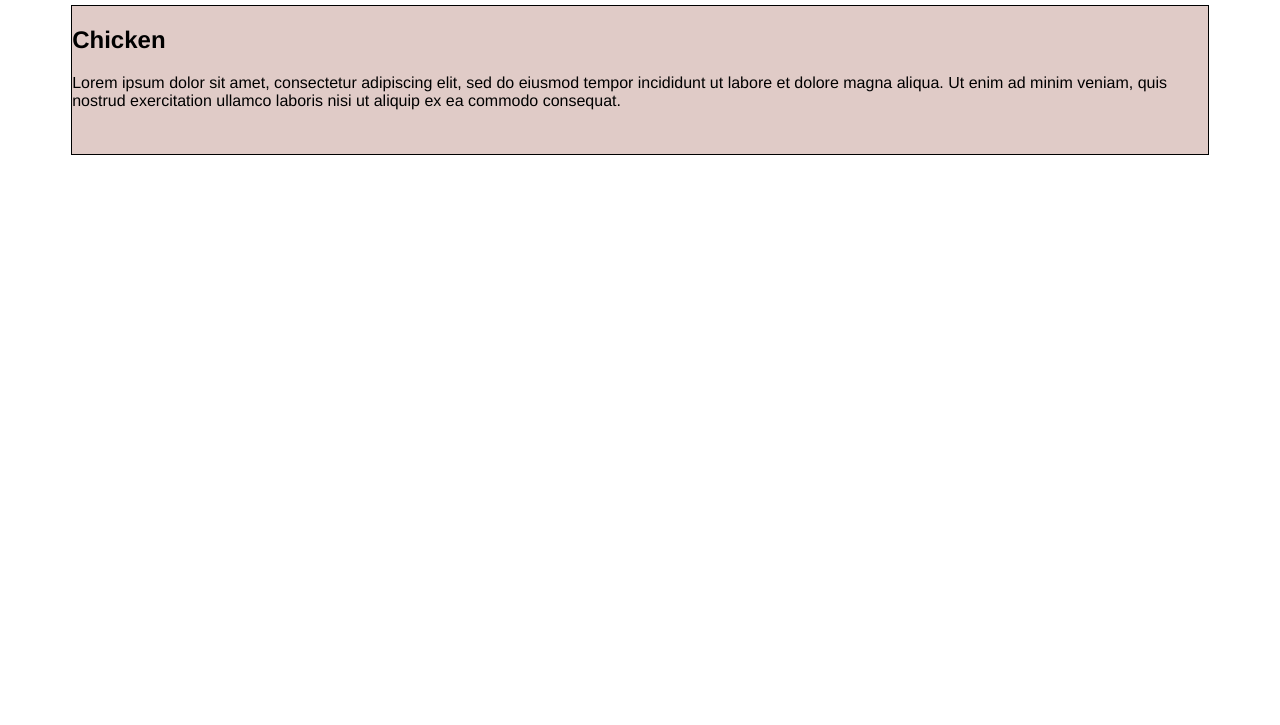
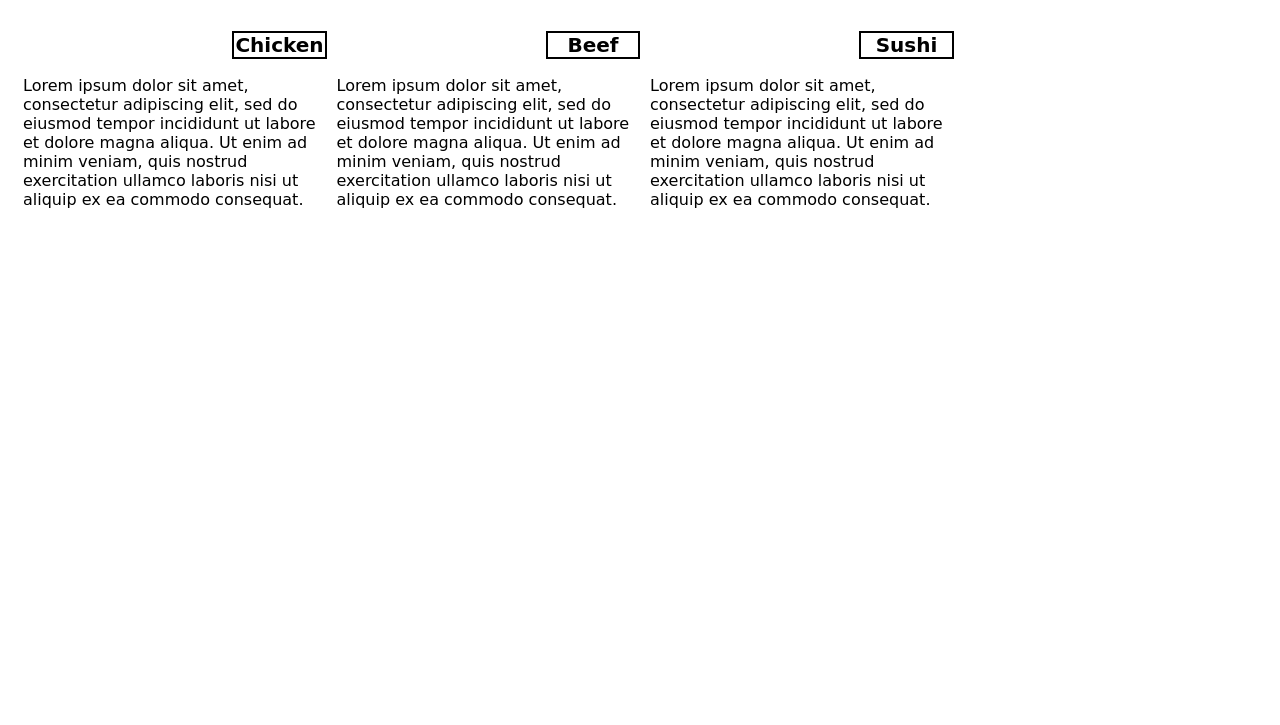
Before and after one commit to rachel-ellis/coursera-test, a plain HTML site: page module2solution/index.html in a window 1280 px wide. Shown: the part 75-800 px from the top of the page. Drawn offline with Linux system fonts and the light colour scheme.

Commit message:
basic styling

```diff
--- a/module2solution/css/style.css
+++ b/module2solution/css/style.css
@@ -1,37 +1,78 @@
 /********** Base styles **********/
 * {
+  font-family: cursive, sans-serif;
   box-sizing: border-box;
 }
 
-section {
-  border: 1px solid black;
-  background-color: #E0CBC7;
-  width: 90%;
-  height: 150px;
-  margin-right: auto;
-  margin-left: auto;
-  font-family: Helvetica;
+h1 {
+  text-align: center;
+  margin-bottom: 25px;
+}
+
+p {
+  margin: 10px;
+  margin-top: 40px;
+  clear: both;
 }
 
 /* Simple Responsive Framework. */
 .row {
   width: 100%;
+  border: 5px;
+  margin-right: auto;
+  margin-left: auto;
+  padding: 5px;
 }
+
+.topright {
+  width: 30%;
+  float: right;
+  font-size: 125%;
+  border: 2px solid black;
+  text-align: center;
+}
+
+#chicken {
+  background-color:
+}
+
+#beef {
+  background-color:
+}
+
+#sushi {
+  background-color:
+}
+
 
 /******* Desktop Version *******/
 @media (min-width: 992px) {
-
+  .col-lg-3 {
+    float: left;
+    width: 25%;
+  }
 
 }
 
 /******* Tablet Version *******/
 @media (min-width: 768px) and (max-width: 991px) {
+  .col-md-6 {
+    float: left;
+    width: 50%;
+  }
 
+  .col-md-12 {
+    float: left;
+    width: 100%;
+  }
 
 }
 
 /******* Mobile Version *******/
 @media (max-width: 767px) {
-
+  .col-sm-12 {
+    float: left;
+    width: 100%;
+  }
 
 }
--- a/module2solution/index.html
+++ b/module2solution/index.html
@@ -1,6 +1,7 @@
 <!DOCTYPE html>
 <html>
 <head>
+<meta name="author" content="Rachel Ellis">
 <meta charset="uft-8">
 <meta name="viewport" content="width=device-width, initial-scale=1">
 <title></title>
@@ -11,13 +12,24 @@
 <body>
 <h1>Our Menu</h1>
 <div class="row">
-	<section>
-		<h2>Chicken</h2>
+	<div class="col-lg-3 col-md-6 col-sm-12">
+		<h2 class="topright" id="chicken">Chicken</h2>
 		<div>
 			<p>Lorem ipsum dolor sit amet, consectetur adipiscing elit, sed do eiusmod tempor incididunt ut labore et dolore magna aliqua. Ut enim ad minim veniam, quis nostrud exercitation ullamco laboris nisi ut aliquip ex ea commodo consequat. </p>
 		</div>
-	</section>
-
+	</div>
+	<div class="col-lg-3 col-md-6 col-sm-12">
+		<h2 class="topright" id="beef">Beef</h2>
+		<div>
+			<p>Lorem ipsum dolor sit amet, consectetur adipiscing elit, sed do eiusmod tempor incididunt ut labore et dolore magna aliqua. Ut enim ad minim veniam, quis nostrud exercitation ullamco laboris nisi ut aliquip ex ea commodo consequat. </p>
+		</div>
+	</div>
+	<div class="col-lg-3 col-md-6 col-sm-12">
+		<h2 class="topright" id="sushi">Sushi</h2>
+		<div>
+			<p>Lorem ipsum dolor sit amet, consectetur adipiscing elit, sed do eiusmod tempor incididunt ut labore et dolore magna aliqua. Ut enim ad minim veniam, quis nostrud exercitation ullamco laboris nisi ut aliquip ex ea commodo consequat. </p>
+		</div>
+	</div>
 </div>
 </body>
 </html>
```
